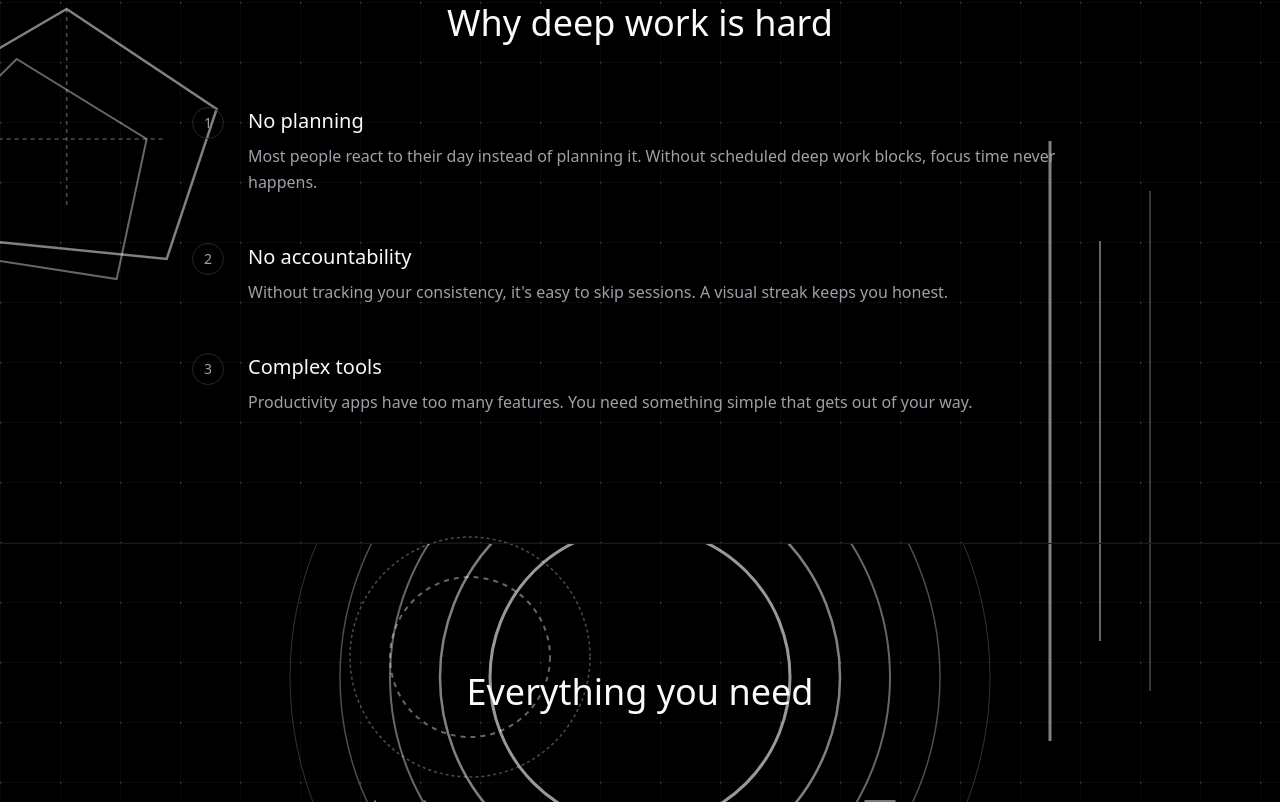
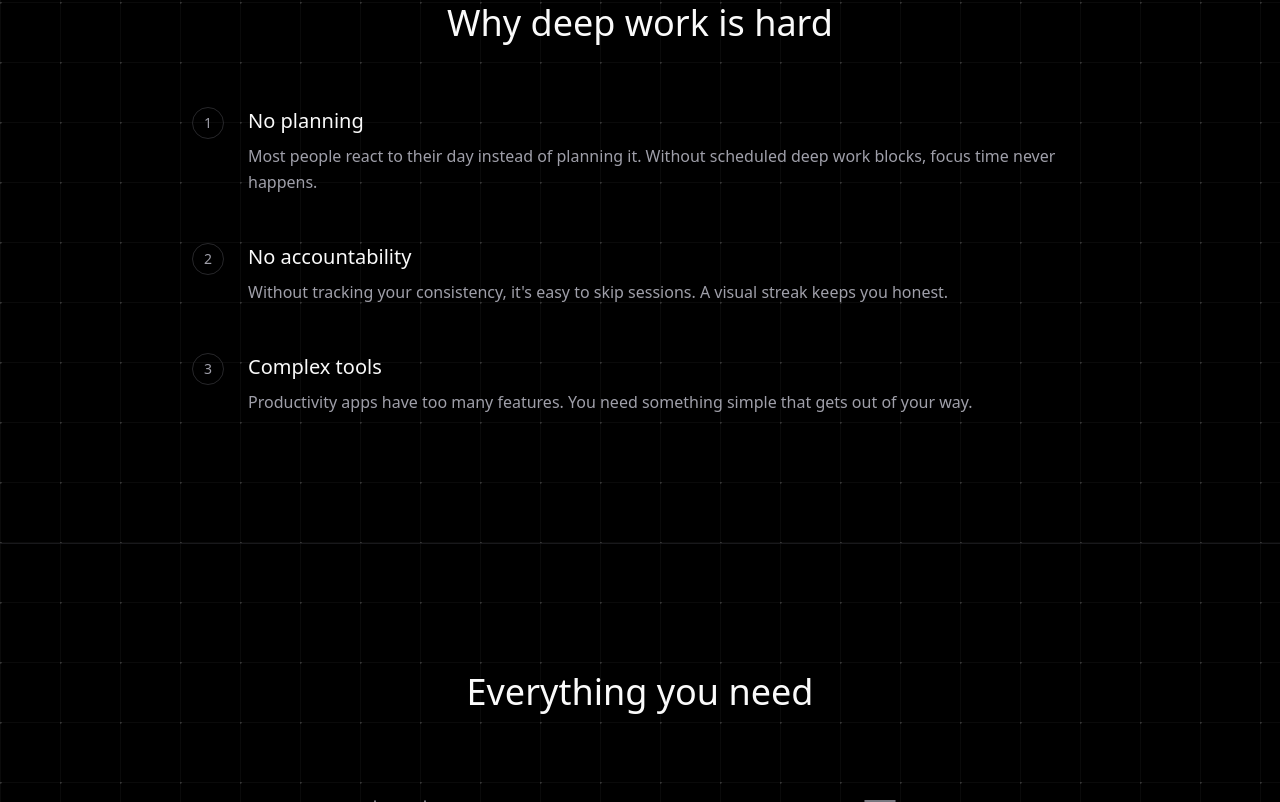
Before and after one commit to ibtisamdev/focuspulse, a Next.js app in the folder packages/web/: page / in a window 1280 px wide. Shown: the part 958-1760 px from the top of the page. Built offline with nearby package versions, Linux system fonts and the light colour scheme.

Commit message:
Remove unused SVG components from LandingPage to streamline code and improve performance. Components removed include FloatingShapes, FocusRings, TimerArcs, and GeometricPattern.

```diff
--- a/packages/web/app/page.tsx
+++ b/packages/web/app/page.tsx
@@ -75,81 +75,12 @@ const GridBackground = () => (
   </svg>
 )
 
-const FloatingShapes = () => (
-  <div className="absolute inset-0 overflow-hidden pointer-events-none">
-    {/* Top right geometric shape */}
-    <svg className="absolute -top-40 -right-40 w-[500px] h-[500px]" viewBox="0 0 500 500" fill="none" xmlns="http://www.w3.org/2000/svg">
-      <path d="M250 50 L400 150 L350 300 L150 350 L100 200 Z" stroke="rgba(255,255,255,0.5)" strokeWidth="2" fill="rgba(255,255,255,0.05)" />
-      <circle cx="250" cy="250" r="120" stroke="rgba(255,255,255,0.4)" strokeWidth="2" />
-      <rect x="180" y="180" width="140" height="140" stroke="rgba(255,255,255,0.35)" strokeWidth="1.5" fill="none" transform="rotate(45 250 250)" />
-    </svg>
-
-    {/* Bottom left abstract waves */}
-    <svg className="absolute -bottom-32 -left-32 w-[600px] h-[400px]" viewBox="0 0 600 400" fill="none" xmlns="http://www.w3.org/2000/svg">
-      <path d="M0 200 Q150 100 300 200 T600 200" stroke="rgba(255,255,255,0.5)" strokeWidth="3" />
-      <path d="M0 240 Q150 140 300 240 T600 240" stroke="rgba(255,255,255,0.35)" strokeWidth="2" />
-      <path d="M0 280 Q150 180 300 280 T600 280" stroke="rgba(255,255,255,0.25)" strokeWidth="1.5" />
-    </svg>
-
-    {/* Center floating circles */}
-    <svg className="absolute top-1/3 left-1/4 w-[300px] h-[300px]" viewBox="0 0 300 300" fill="none" xmlns="http://www.w3.org/2000/svg">
-      <circle cx="150" cy="150" r="80" stroke="rgba(255,255,255,0.4)" strokeWidth="2" strokeDasharray="5 5" />
-      <circle cx="150" cy="150" r="120" stroke="rgba(255,255,255,0.3)" strokeWidth="1.5" strokeDasharray="3 3" />
-    </svg>
-
-    {/* Right side vertical lines pattern */}
-    <svg className="absolute top-1/4 right-20 w-[200px] h-[600px]" viewBox="0 0 200 600" fill="none" xmlns="http://www.w3.org/2000/svg">
-      <line x1="50" y1="0" x2="50" y2="600" stroke="rgba(255,255,255,0.5)" strokeWidth="3" />
-      <line x1="100" y1="100" x2="100" y2="500" stroke="rgba(255,255,255,0.4)" strokeWidth="2" />
-      <line x1="150" y1="50" x2="150" y2="550" stroke="rgba(255,255,255,0.3)" strokeWidth="1.5" />
-    </svg>
-  </div>
-)
-
-const FocusRings = () => (
-  <div className="absolute inset-0 overflow-hidden pointer-events-none">
-    {/* Large focus rings - symbolizing concentration */}
-    <svg className="absolute top-0 left-1/2 -translate-x-1/2 -translate-y-1/3 w-[800px] h-[800px]" viewBox="0 0 800 800" fill="none" xmlns="http://www.w3.org/2000/svg">
-      <circle cx="400" cy="400" r="150" stroke="rgba(255,255,255,0.6)" strokeWidth="3" />
-      <circle cx="400" cy="400" r="200" stroke="rgba(255,255,255,0.5)" strokeWidth="2.5" />
-      <circle cx="400" cy="400" r="250" stroke="rgba(255,255,255,0.4)" strokeWidth="2" />
-      <circle cx="400" cy="400" r="300" stroke="rgba(255,255,255,0.3)" strokeWidth="1.5" />
-      <circle cx="400" cy="400" r="350" stroke="rgba(255,255,255,0.2)" strokeWidth="1" />
-    </svg>
-  </div>
-)
-
-const TimerArcs = () => (
-  <div className="absolute inset-0 overflow-hidden pointer-events-none">
-    {/* Timer/clock inspired arcs */}
-    <svg className="absolute bottom-0 right-0 translate-y-1/4 translate-x-1/4 w-[600px] h-[600px]" viewBox="0 0 600 600" fill="none" xmlns="http://www.w3.org/2000/svg">
-      <path d="M 300 100 A 200 200 0 0 1 500 300" stroke="rgba(255,255,255,0.6)" strokeWidth="5" strokeLinecap="round" />
-      <path d="M 500 300 A 200 200 0 0 1 300 500" stroke="rgba(255,255,255,0.5)" strokeWidth="4" strokeLinecap="round" />
-      <path d="M 300 500 A 200 200 0 0 1 100 300" stroke="rgba(255,255,255,0.4)" strokeWidth="3" strokeLinecap="round" />
-      <path d="M 100 300 A 200 200 0 0 1 300 100" stroke="rgba(255,255,255,0.3)" strokeWidth="2.5" strokeLinecap="round" />
-      <circle cx="300" cy="300" r="10" fill="rgba(255,255,255,0.5)" />
-    </svg>
-  </div>
-)
-
-const GeometricPattern = () => (
-  <div className="absolute inset-0 overflow-hidden pointer-events-none">
-    {/* Abstract geometric pattern */}
-    <svg className="absolute top-1/2 left-0 -translate-y-1/2 -translate-x-1/3 w-[400px] h-[500px]" viewBox="0 0 400 500" fill="none" xmlns="http://www.w3.org/2000/svg">
-      <polygon points="200,50 350,150 300,300 100,280 80,120" stroke="rgba(255,255,255,0.5)" strokeWidth="2.5" fill="none" />
-      <polygon points="150,100 280,180 250,320 120,300 90,160" stroke="rgba(255,255,255,0.4)" strokeWidth="2" fill="none" />
-      <line x1="200" y1="50" x2="200" y2="250" stroke="rgba(255,255,255,0.3)" strokeWidth="1.5" strokeDasharray="4 4" />
-      <line x1="100" y1="180" x2="300" y2="180" stroke="rgba(255,255,255,0.3)" strokeWidth="1.5" strokeDasharray="4 4" />
-    </svg>
-  </div>
-)
 
 export default function LandingPage() {
   return (
     <div className="min-h-screen bg-black relative">
       {/* Background patterns - layered for depth */}
       <GridBackground />
-      <FloatingShapes />
 
       {/* Navigation */}
       <nav className="border-b border-zinc-900 relative z-10">
@@ -225,7 +156,6 @@ export default function LandingPage() {
 
       {/* Problem Section */}
       <section className="px-6 py-24 md:py-32 border-t border-zinc-900 relative">
-        <GeometricPattern />
         <div className="max-w-4xl mx-auto relative z-10">
           <h2 className="text-3xl md:text-4xl font-medium text-zinc-50 mb-16 text-center">
             Why deep work is hard
@@ -270,7 +200,6 @@ export default function LandingPage() {
 
       {/* Features Section */}
       <section className="px-6 py-24 md:py-32 border-t border-zinc-900 relative overflow-hidden">
-        <FocusRings />
         <div className="max-w-4xl mx-auto relative z-10">
           <h2 className="text-3xl md:text-4xl font-medium text-zinc-50 mb-16 text-center">
             Everything you need
@@ -391,7 +320,6 @@ export default function LandingPage() {
 
       {/* CTA Section */}
       <section className="px-6 py-24 md:py-32 border-t border-zinc-900 relative overflow-hidden">
-        <TimerArcs />
         <div className="max-w-2xl mx-auto text-center relative z-10">
           <h2 className="text-3xl md:text-5xl font-medium text-zinc-50 mb-6">
             Start building your habit
```
